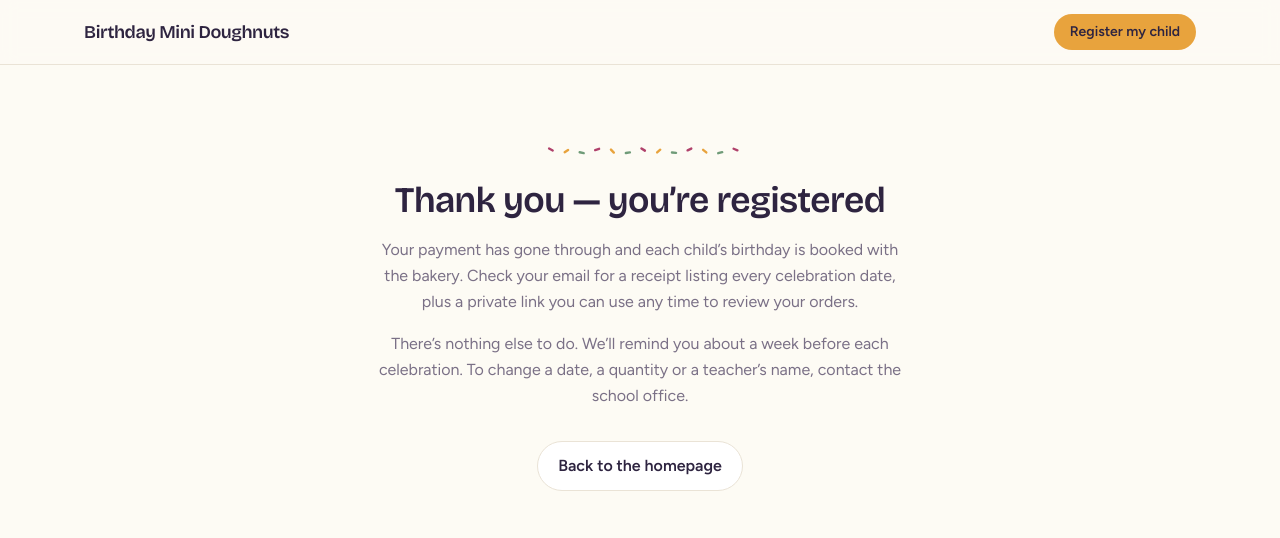
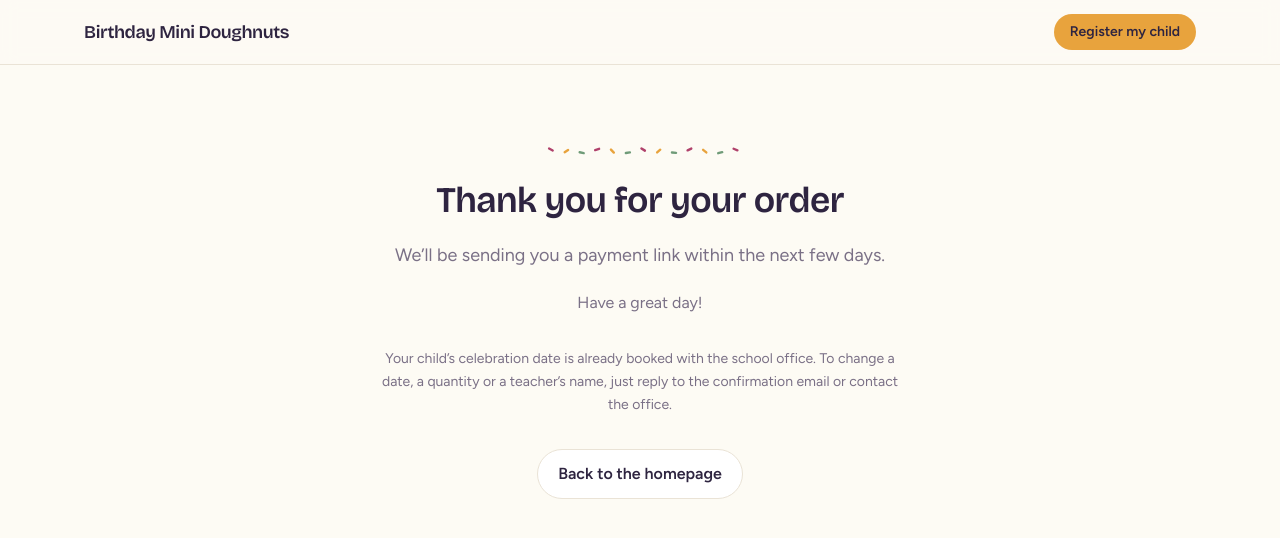
Before and after one commit to officekhalzc/birthday-donuts, a Next.js app: page /register/done in a window 1280 px wide. Shown: the top 538 px of the page. Built offline with nearby package versions, Linux system fonts and the light colour scheme.

Commit message:
Thank-you page: payment link follows by email

```diff
--- a/src/app/register/done/page.tsx
+++ b/src/app/register/done/page.tsx
@@ -3,11 +3,10 @@ import { Nav } from "@/components/Nav";
 import { SprinkleRule } from "@/components/SprinkleRule";
 
 /**
- * Where Square sends the parent back to after a successful payment.
+ * Where a parent lands once the order is in.
  *
- * This page deliberately makes no claim about the money having cleared — only
- * the webhook knows that, and it may land a second or two after the redirect.
- * So the wording confirms the payment was submitted and points at the email.
+ * Nothing has been charged at this point — the office sends a payment link by
+ * hand a few days later — so the wording is careful not to imply otherwise.
  */
 export default function RegistrationDone() {
   return (
@@ -15,16 +14,17 @@ export default function RegistrationDone() {
       <Nav />
       <main className="mx-auto max-w-xl px-5 py-20 text-center">
         <SprinkleRule width={200} className="mx-auto" />
-        <h1 className="mt-6 text-3xl md:text-4xl">Thank you — you&rsquo;re registered</h1>
-        <p className="mt-4 leading-relaxed text-muted">
-          Your payment has gone through and each child&rsquo;s birthday is booked with the
-          bakery. Check your email for a receipt listing every celebration date, plus a
-          private link you can use any time to review your orders.
+        <h1 className="mt-6 text-3xl md:text-4xl">Thank you for your order</h1>
+        <p className="mt-5 text-lg leading-relaxed text-muted">
+          We&rsquo;ll be sending you a payment link within the next few days.
         </p>
-        <p className="mt-4 leading-relaxed text-muted">
-          There&rsquo;s nothing else to do. We&rsquo;ll remind you about a week before each
-          celebration. To change a date, a quantity or a teacher&rsquo;s name, contact the
-          school office.
+        <p className="mt-5 leading-relaxed text-muted">
+          Have a great day!
+        </p>
+        <p className="mt-8 text-sm leading-relaxed text-muted">
+          Your child&rsquo;s celebration date is already booked with the school office.
+          To change a date, a quantity or a teacher&rsquo;s name, just reply to the
+          confirmation email or contact the office.
         </p>
         <Link href="/" className="btn-quiet mt-8">Back to the homepage</Link>
       </main>
```
